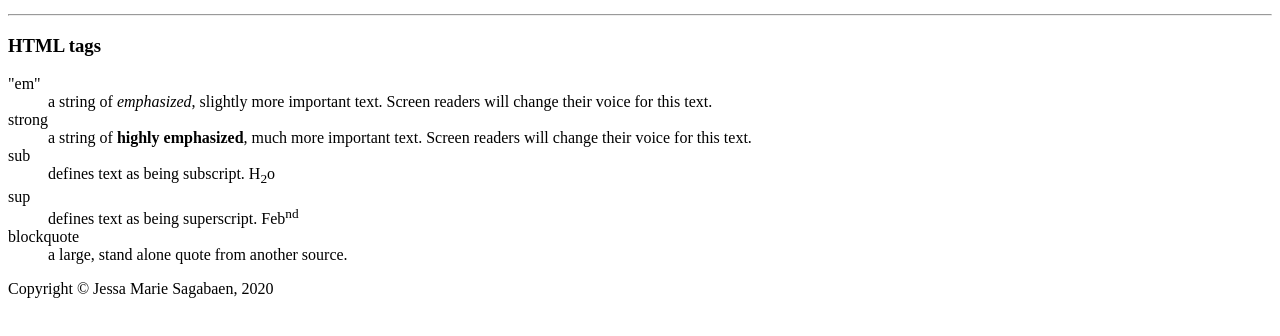
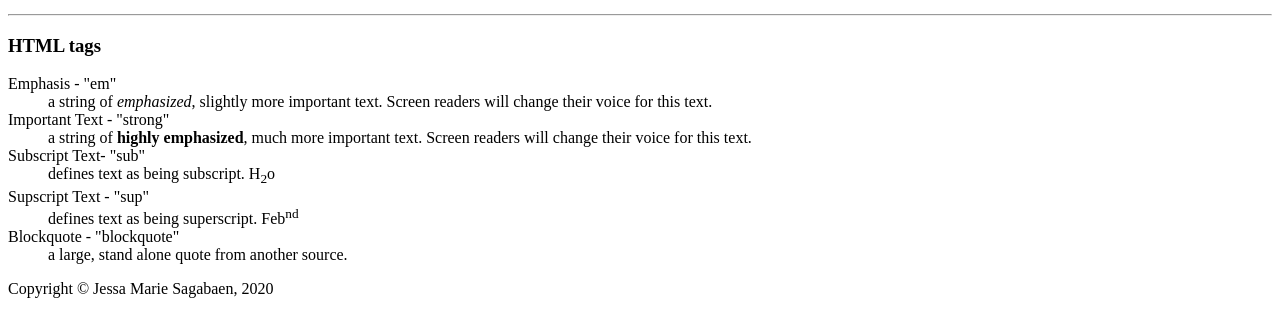
Before and after one commit to saga0022/fallterm.saga0022.github.io, a plain HTML site: page html-assignment/notes.html in a window 1280 px wide. Shown: the part 118-454 px from the top of the page. Drawn offline with Linux system fonts and the light colour scheme.

Commit message:
adding last changes

```diff
--- a/html-assignment/notes.html
+++ b/html-assignment/notes.html
@@ -27,19 +27,19 @@
         <hr>
         <h3>HTML tags</h3>
         <dl>
-          <dt>"em"</dt>
+          <dt>Emphasis - "em"</dt>
           <dd>a string of <em>emphasized</em>, slightly more important text. Screen readers will change their voice for this text.</dd>
 
-          <dt>strong</dt>
+          <dt>Important Text - "strong"</dt>
           <dd>a string of <strong>highly emphasized</strong>, much more important text. Screen readers will change their voice for this text.</dd>
 
-          <dt>sub</dt>
+          <dt>Subscript Text- "sub"</dt>
           <dd>defines text as being subscript. H<sub>2</sub>o</dd>
 
-          <dt>sup</dt>
+          <dt>Supscript Text - "sup"</dt>
           <dd>defines text as being superscript. Feb<sup>nd</sup></dd>
 
-          <dt>blockquote</dt>
+          <dt>Blockquote - "blockquote"</dt>
           <dd>a large, stand alone quote from another source.</dd>
         </dl>
 
```
